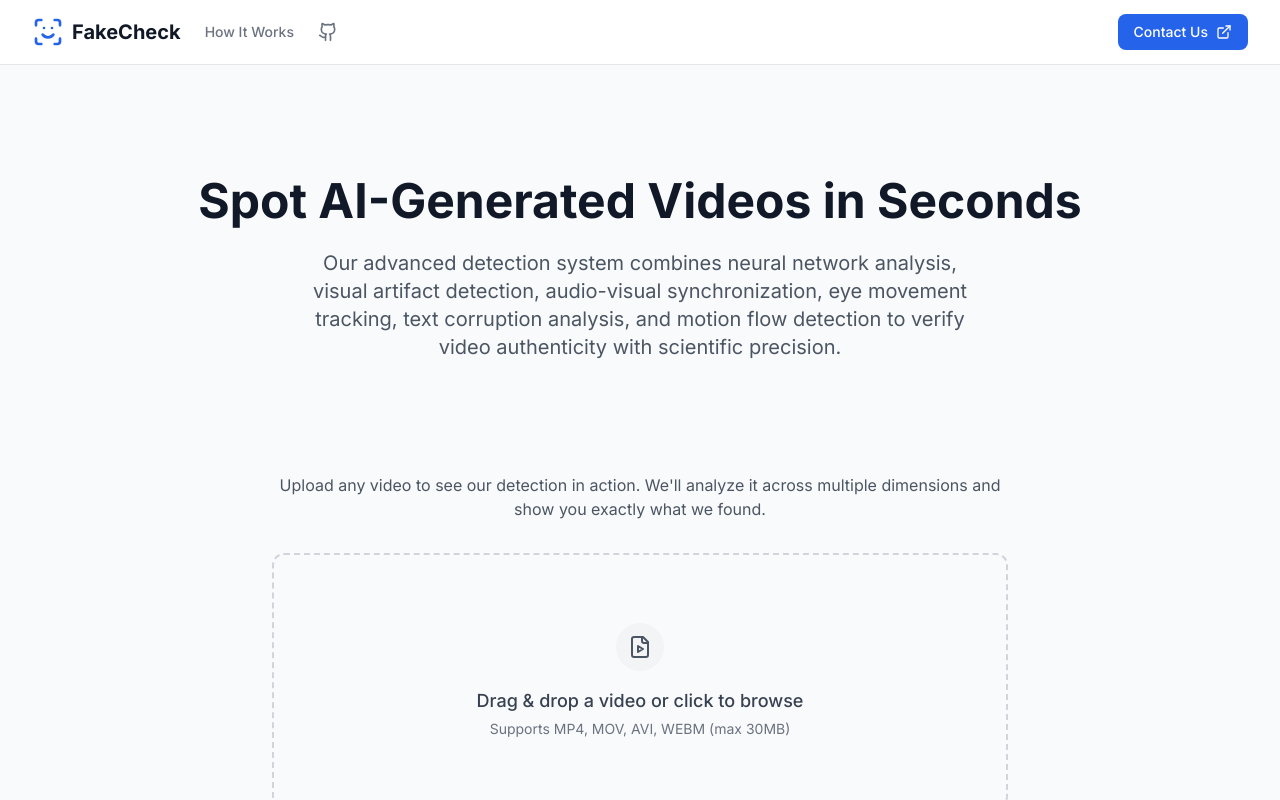
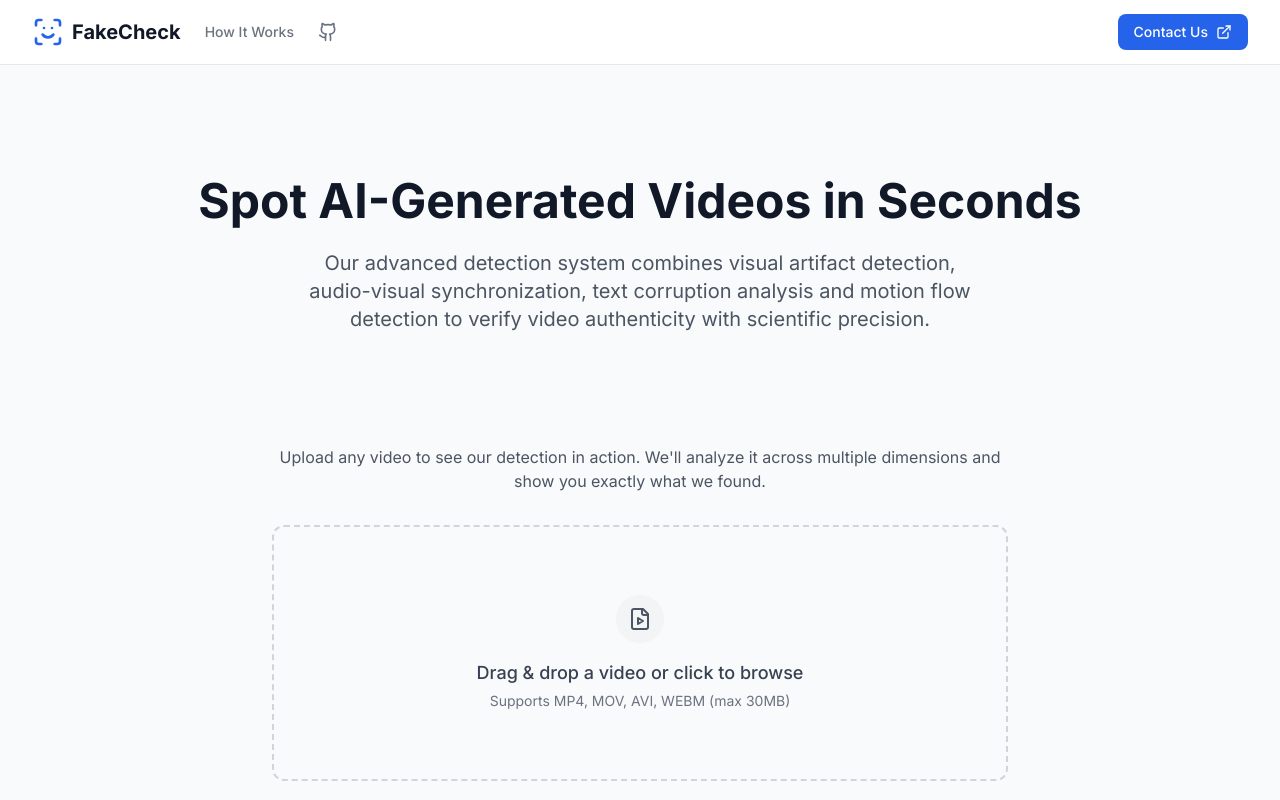
Before and after one commit to mixpeek/fake-check, a React (Vite) app in the folder frontend/: page / in a window 1280 px wide. Shown: the top 800 px of the page. Built offline with nearby package versions, Linux system fonts and the light colour scheme; no server answers.

Commit message:
frontend tweak

```diff
--- a/frontend/src/App.tsx
+++ b/frontend/src/App.tsx
@@ -35,7 +35,7 @@ function App() {
               Spot AI-Generated Videos in Seconds
             </h1>
             <p className="mt-6 text-xl text-gray-600 max-w-2xl mx-auto">
-              Our advanced detection system combines neural network analysis, visual artifact detection, audio-visual synchronization, eye movement tracking, text corruption analysis, and motion flow detection to verify video authenticity with scientific precision.
+              Our advanced detection system combines visual artifact detection, audio-visual synchronization, text corruption analysis and motion flow detection to verify video authenticity with scientific precision.
             </p>
           </motion.section>
 
```
